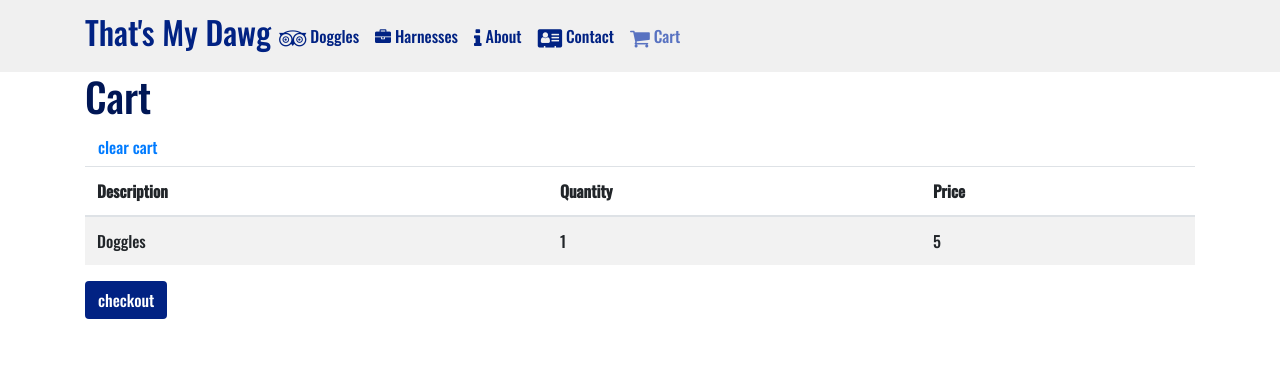
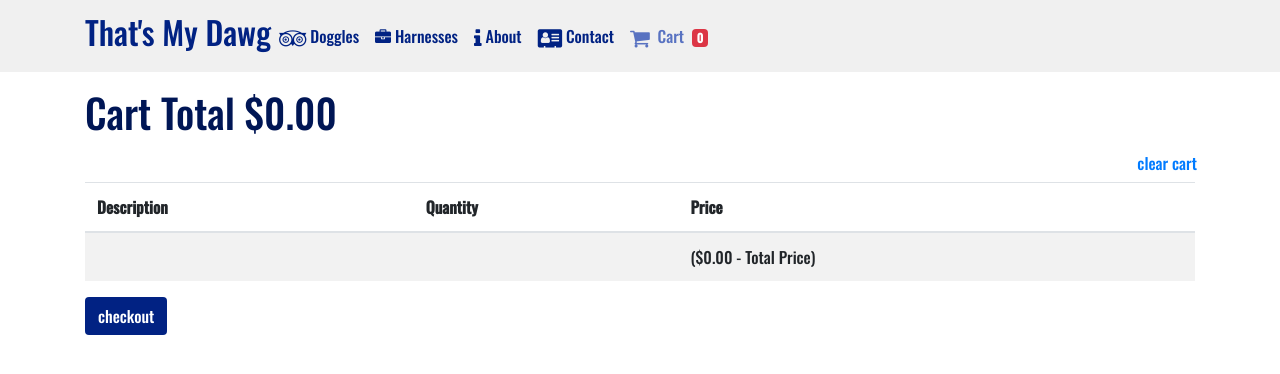
Before and after one commit to slimHawaiian/thats-my-dawg, a React (Create React App) app: page /cart in a window 1280 px wide. Shown: the top 374 px of the page. Built offline with nearby package versions, Linux system fonts and the light colour scheme.

Commit message:
redux updates

```diff
--- a/src/components/cart-table.js
+++ b/src/components/cart-table.js
@@ -2,10 +2,15 @@ import React from 'react';
 import { connect } from 'react-redux';
 
 const CartTable = (props) => {
+    const {cart} = props;
+    const total = cart.reduce((sum,item) => sum + (item.price * item.quantity),0);
     return (
         <>
-            <h1>Cart</h1>
-            <button id='btn-clear-cart' className='btn btn-link btn-muted'>clear cart</button>
+            <h1>Cart Total ${total}.00</h1>
+            <div className='row d-flex justify-content-end'>
+                <button id='btn-clear-cart' className='btn btn-link btn-muted d-flex justify-content-end'>clear cart</button>
+            </div>
+
             <div className="table-responsive">
                 <table className="table table-striped">
                     <thead>
@@ -16,14 +21,20 @@ const CartTable = (props) => {
                         </tr>
                     </thead>
                     <tbody>
-                        { props.cart.map( (item,index) => {
-                           return( <tr key={index}>
+                        { cart.map( (item,index) => {
+                           return(
+                           <tr key={index}>
                                 <td>{item.description}</td>
                                 <td>{item.quantity}</td>
-                                <td>{item.price}</td>
+                                <td>${item.price}.00</td>
                             </tr>
                            )
                         })}
+                        <tr>
+                            <td></td>
+                            <td></td>
+                            <td> (${total}.00 - Total Price)</td>
+                        </tr>
                     </tbody>
                 </table>
             </div>
@@ -33,7 +44,7 @@ const CartTable = (props) => {
 
 const mapStateToProps = state =>{
     return  {
-      cart: state,
+      cart: state.cart
     }
 }
 
--- a/src/components/formatted-navigation.js
+++ b/src/components/formatted-navigation.js
@@ -3,7 +3,7 @@ import Navigation from './navigation';
 
 const FormattedNavigation = () => {
     return (
-        <div className='container-fluid nav-background'>
+        <div className='container-fluid nav-background mb-3'>
             <Navigation/>
         </div>
      );
--- a/src/components/navigation.js
+++ b/src/components/navigation.js
@@ -1,6 +1,7 @@
 import React, { Component }  from 'react';
 import { Nav, Navbar, NavbarBrand, NavbarToggler, Collapse, NavItem } from 'reactstrap';
 import { NavLink } from 'react-router-dom';
+import { connect } from 'react-redux';
 
 class Navigation extends Component {
 
@@ -13,13 +14,13 @@ class Navigation extends Component {
         };
     }
 
-    toggleNav() {
-        this.setState({
-            isNavOpen: !this.state.isNavOpen
-        });
+    toggleNav () {
+        this.setState({isNavOpen: !this.state.isNavOpen});
     }
 
     render() {
+
+        const itemCount = this.props.cart.length;
         return (
             <Navbar dark sticky="top" expand="md">
                 <div className="container">
@@ -49,7 +50,9 @@ class Navigation extends Component {
                             </NavItem>
                             <NavItem>
                                 <NavLink className="nav-link" to="/cart">
-                                    <i className="fa fa-shopping-cart fa-lg" /> Cart
+                                    <i className="fa fa-shopping-cart fa-lg" />
+                                    &nbsp; Cart &nbsp;
+                                    <span className="badge badge-danger">{itemCount}</span>
                                 </NavLink>
                             </NavItem>
                         </Nav>
@@ -59,4 +62,10 @@ class Navigation extends Component {
         );
     }
 }
-export default Navigation;
+
+const mapStateToProps = state =>{
+    return  {
+      cart: state.cart,
+    }
+}
+export default connect(mapStateToProps) (Navigation);
--- a/src/pages/checkout-info.js
+++ b/src/pages/checkout-info.js
@@ -1,11 +1,13 @@
 import React, { Component } from 'react';
+import { connect } from 'react-redux';
 
 class CheckoutInfo extends Component {
     constructor(props) {
         super(props);
-        this.state = {  }
     }
     render() {
+        const {cart} = this.props;
+        const total = cart.reduce((sum,item) => sum + (item.price * item.quantity),0);
         return (
             <>
             <h1>Check Out</h1>
@@ -51,7 +53,7 @@ class CheckoutInfo extends Component {
                     </div>
                 </div>
 
-                <h2 className='mt-4'>Your Credit Card will be charged: $00.00</h2>
+                <h2 className='mt-4'>Your Credit Card will be charged: ${total}.00</h2>
                 <p className='text-danger'>*** Do not use your real credit card info ***</p>
                 <div className='row'>
                     <div className='col-md-4'>
@@ -72,4 +74,10 @@ class CheckoutInfo extends Component {
     }
 }
 
-export default CheckoutInfo;
+const mapStateToProps = state =>{
+    return  {
+      cart: state.cart
+    }
+}
+
+export default connect(mapStateToProps) (CheckoutInfo);
--- a/src/pages/doggles.js
+++ b/src/pages/doggles.js
@@ -1,13 +1,17 @@
 import React, { Component } from 'react'
 import FormattedNavigation from './../components/formatted-navigation';
+import { connect } from 'react-redux';
 import dogglesLink from '../img/doggles.jpg';
+import * as cartActions from '../redux/actions/cartAction';
+
 
 class Doggles extends Component {
-    constructor(props) {
-        super(props);
-        this.state = {  }
-    }
+
     render() {
+        const handleSubmission = () =>{
+            this.props.addItem({Id:1,description:'Doggles',quantity:1,price:80});
+        }
+
         return (
             <>
                 <FormattedNavigation/>
@@ -19,11 +23,11 @@ class Doggles extends Component {
                         </div>
                         <div className='col-md-6'>
                             <p><a href='https://www.rexspecs.com/collections/working-military/products/copy-of-rex-specs-original?variant=21805293633641' target="_blank" rel="noopener noreferrer">Rex Specs</a> dog goggles are protective eyewear for the active dog. They are stable and secure while still allowing for full jaw motion and field of view. Rex Specs protect your dogs eyes from debris, environmental hazards, and sun.</p>
-                            <h2>$79.95</h2>
+                            <h2>$80.00</h2>
                             <div className="input-group mb-3">
-                                <input type="number" className="form-control" placeholder="Quantity" aria-label="Quantity" aria-describedby="Quantity"/>
+                                <input type="number" id='quantity' name='quantity' className="form-control" placeholder="Quantity" aria-label="Quantity" aria-describedby="Quantity"/>
                                 <div className="input-group-append">
-                                    <button className="btn btn-outline-secondary" type="button">Add To Cart</button>
+                                    <button className="btn btn-outline-secondary" onClick={handleSubmission} type="button">Add To Cart</button>
                                 </div>
                             </div>
                         </div>
@@ -34,4 +38,15 @@ class Doggles extends Component {
     }
 }
 
-export default Doggles;
+const mapStateToProps = state=>{
+    return{
+        cart:state.cart,
+    }
+}
+
+const mapDispatchToProps = dispatch=>{
+    return{
+        addItem: item => {dispatch(cartActions.AddToCart(item))},
+    }
+}
+export default connect(mapStateToProps,mapDispatchToProps)(Doggles)
--- a/src/pages/harness.js
+++ b/src/pages/harness.js
@@ -19,7 +19,7 @@ class Harness extends Component {
                         </div>
                         <div className='col-md-6'>
                             <p>Made from top of the line 500D mil spec cordura, mil-spec webbing and hook and loop Velcro, the sides of the Icon Harness slope down from the shoulder to about the mid rib area.  This allows for more coverage, and the four GT Cobra buckles on the material eliminates worries about the strap or buckle rubbing your dog. </p>
-                            <h2>$229.99</h2>
+                            <h2>$230.00</h2>
                             <div className="input-group mb-3">
                                 <input type="number" className="form-control" placeholder="Quantity" aria-label="Quantity" aria-describedby="Quantity"/>
                                 <div className="input-group-append">
--- a/src/redux/actions/cartAction.js
+++ b/src/redux/actions/cartAction.js
@@ -1,20 +1,20 @@
 export const AddToCart = Item => {
     return {
-        Type:'ADD_TO_CART',
-        Item:Item,
+        type:'ADD_TO_CART',
+        item:Item,
     }
 }
 
 export const DeleteFromCart = Item => {
     return {
-        Type:'DELETE_FROM_CART',
-        Item:Item,
+        type:'DELETE_FROM_CART',
+        item:Item,
     }
 }
 
 export const UpdateCart = Item => {
     return {
-        Type:'UPDATE_CART',
-        Item:Item,
+        type:'UPDATE_CART',
+        item:Item,
     }
 }
--- a/src/redux/configureStore.js
+++ b/src/redux/configureStore.js
@@ -1,11 +1,10 @@
-import { createStore } from 'redux';
-import { CartReducer, initialState } from './reducers/cartReducer';
+import { createStore,combineReducers } from 'redux';
+import { CartReducer} from './reducers/cartReducer';
 
 export const ConfigureStore = () => {
-    const store = createStore(
-        CartReducer,
-        initialState
-    );
+    const store = createStore(combineReducers({
+        cart:CartReducer,
+    }));
 
     return store;
 };
--- a/src/redux/reducers/cartReducer.js
+++ b/src/redux/reducers/cartReducer.js
@@ -1,23 +1,24 @@
-export const initialState = {
- cart:[{id:1,description:'Doggles',quantity:1,price:5.00}],
- total:0,
-};
 
-export const CartReducer = (state = initialState, action) => {
+export const CartReducer = (state = [], action) => {
     switch(action.type){
         case 'ADD_TO_CART':
-            return [...state.cart,{Id: action.id,Description:action.description,Quantity:action.quantity,Price:action.price}];
+            return [...state,action.item];
+
         case 'DELETE_FROM_CART':
-            return state.cart.filter(id => id !== action.id);
+            const newCart = state.cart.filter(id => id !== action.id);
+            return newCart;
+
+        case 'DELETE_ALL':
+            return {cart:[],total:0};
+
         case 'UPDATE_CART':
-            const updatedCart =  state.cart.filter(id => id !== action.id);
-            return [...updatedCart,{Id:action.id,Description:action.description,Quantity:action.quantity,Price:action.price}]
+            const updatedCart =  state.cart.filter(id => id === action.id);
+            updatedCart.quantity = action.quatity;
+            return {
+                cart:[...updatedCart],total:state.cart.reduce((sum,item) => sum + (item.price * item.quantity),0)
+            }
+
         default:
-            return state.cart;
+            return state;
     }
 };
-
-export const TotalPriceReducer = (state = initialState, action) => {
-
-    return state.cart.reduce((sum,item) => sum += item.price);
-}
```
